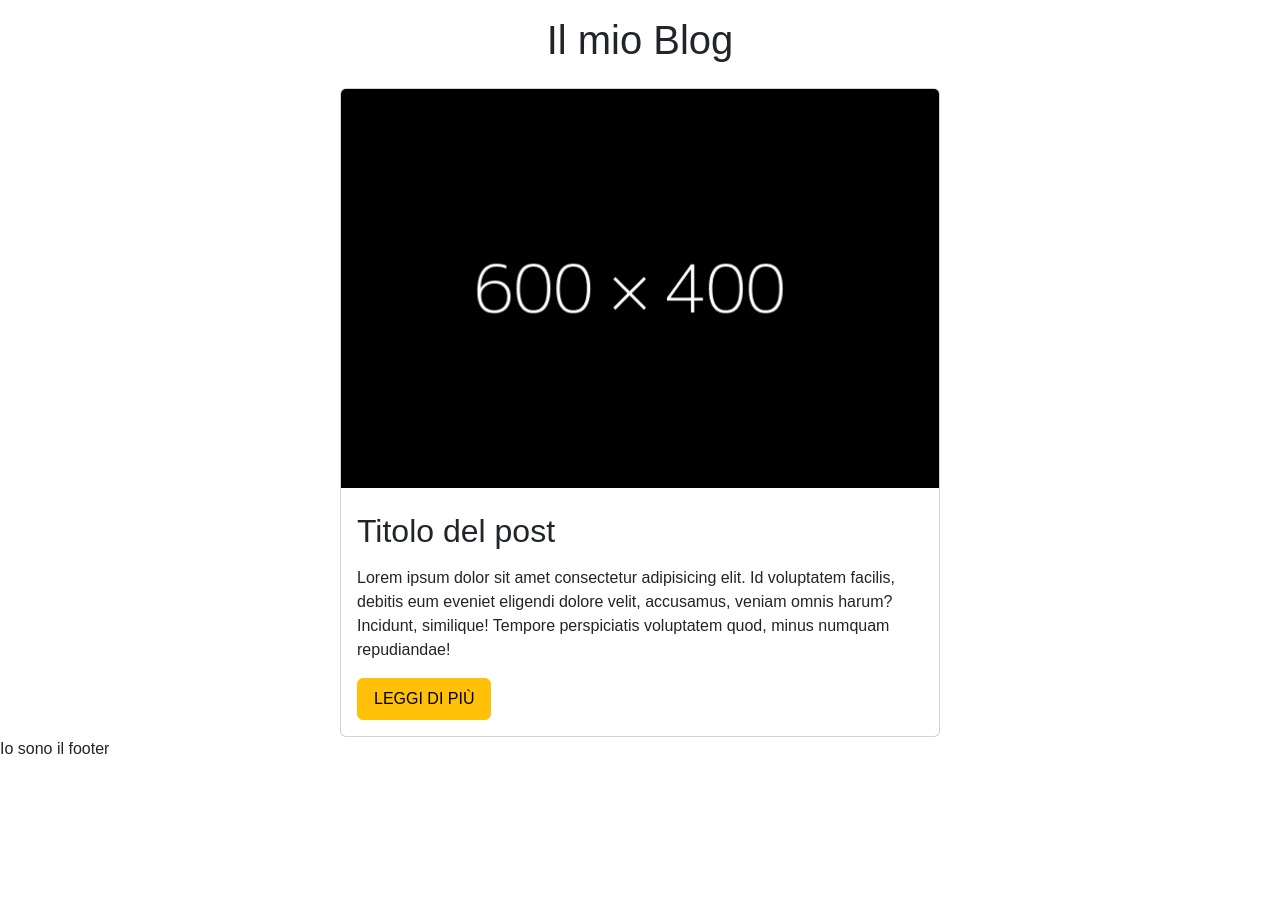
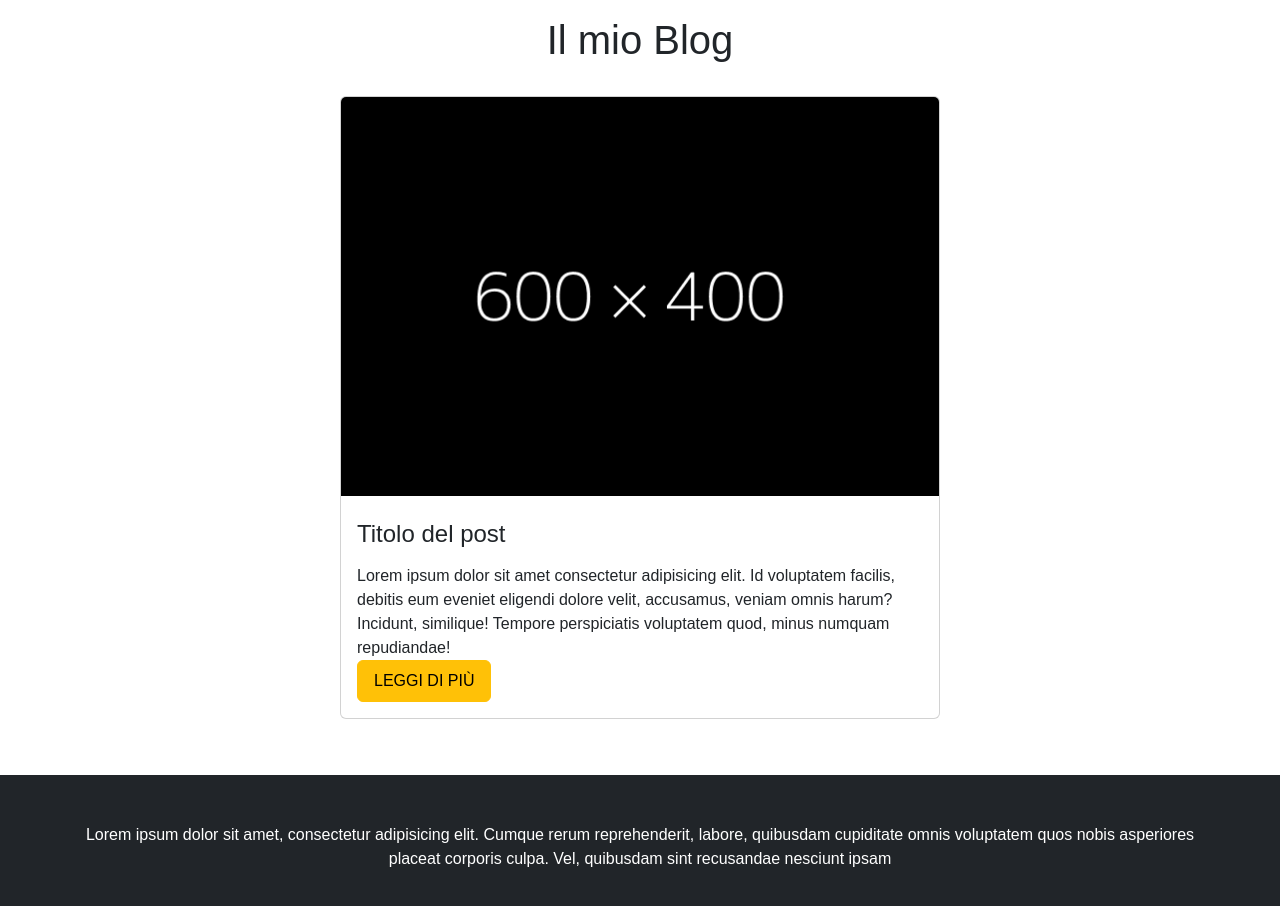
Before and after one commit to GemelliAngelo/react-components, a React (Vite) app: page / in a window 1280 px wide. Shown: the top 906 px of the page. Before the commit the page ends 800 px from the top, so only its background shows below. Built offline with nearby package versions, Linux system fonts and the light colour scheme.

Commit message:
add footer style + fix

```diff
--- a/src/assets/css/index.css
+++ b/src/assets/css/index.css
@@ -1,5 +1,6 @@
 body {
   font-family: Arial, Helvetica, sans-serif;
+  overflow: hidden;
 }
 
 .card {
@@ -9,3 +10,7 @@ body {
 .card-img-top {
   max-width: 600px;
 }
+
+p {
+  margin: 0;
+}
--- a/src/components/Footer.jsx
+++ b/src/components/Footer.jsx
@@ -1,3 +1,14 @@
 export default function Footer() {
-  return <footer>Io sono il footer</footer>;
+  return (
+    <footer className="bg-dark text-white py-5 mt-5">
+      <div className="container">
+        <p className="text-center">
+          Lorem ipsum dolor sit amet, consectetur adipisicing elit. Cumque rerum
+          reprehenderit, labore, quibusdam cupiditate omnis voluptatem quos
+          nobis asperiores placeat corporis culpa. Vel, quibusdam sint
+          recusandae nesciunt ipsam
+        </p>
+      </div>
+    </footer>
+  );
 }
--- a/src/components/Main.jsx
+++ b/src/components/Main.jsx
@@ -2,7 +2,7 @@ export default function Main() {
   return (
     <main>
       <div className="container">
-        <div className="d-flex justify-content-center">
+        <div className="d-flex justify-content-center py-2">
           <div className="card">
             <img
               src="src\assets\img\placeholder.png"
@@ -10,7 +10,7 @@ export default function Main() {
               className="card-img-top"
             />
             <div className="card-body">
-              <h2 className="card-title py-2">Titolo del post</h2>
+              <h2 className="card-title h4 py-2">Titolo del post</h2>
               <p className="card-text">
                 Lorem ipsum dolor sit amet consectetur adipisicing elit. Id
                 voluptatem facilis, debitis eum eveniet eligendi dolore velit,
```
